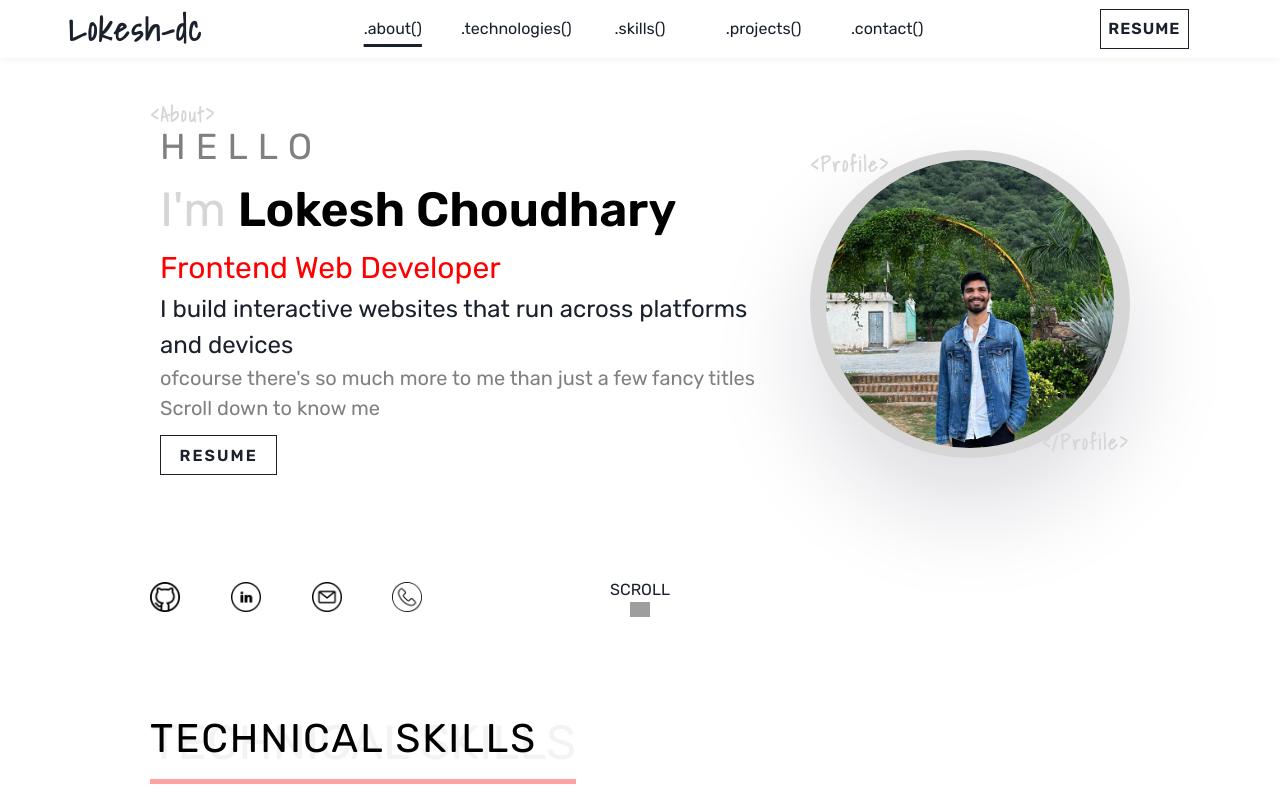
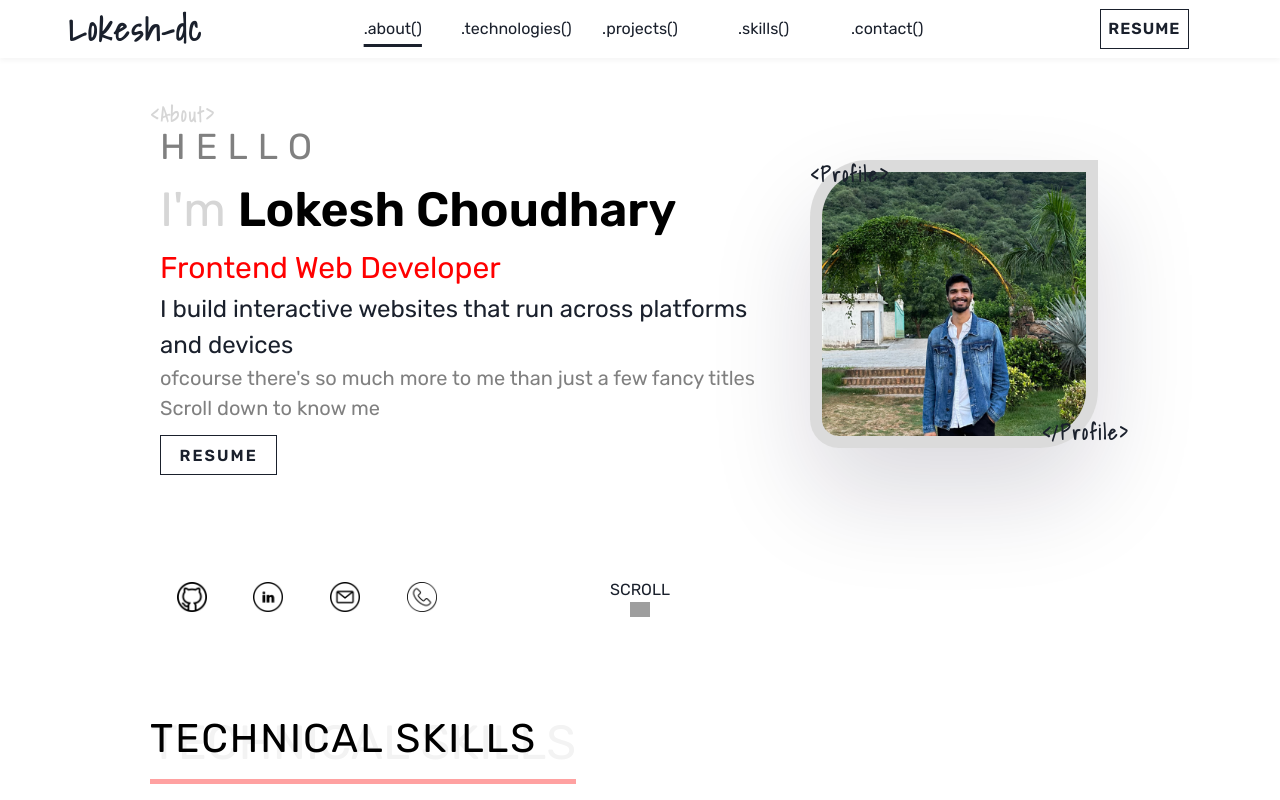
Before and after one commit to lokesh-dc/lokesh-dc.github.io, a React (Create React App) app: page / in a window 1280 px wide. Shown: the top 800 px of the page. Built offline with nearby package versions, Linux system fonts and the light colour scheme; grey boxes are pictures that could not be loaded.

Commit message:
Skills updated

```diff
--- a/src/App.js
+++ b/src/App.js
@@ -24,10 +24,10 @@ function App() {
 			>
 				<About />
 				<TechStack />
+				<Projects />
+				{/* <Statistics /> */}
 				<Skills />
-				<Projects />
-				<Statistics />
-				<GitCalendar />
+				{/* <GitCalendar /> */}
 				<Contact />
 			</Grid>
 		</Grid>
--- a/src/components/About.jsx
+++ b/src/components/About.jsx
@@ -29,7 +29,7 @@ export default function About() {
 					lg: "1fr 1fr 1fr",
 				}}
 				gap={5}
-				my={{ base: 0, sm: 10, md: 10, lg: 10 }}
+				my={{ base: 5, sm: 10, md: 10, lg: 10 }}
 			>
 				<SocialMediaIcons />
 				<Grid justifyContent="center" cursor="pointer">
--- a/src/components/Navbar.jsx
+++ b/src/components/Navbar.jsx
@@ -51,6 +51,15 @@ export default function Navbar() {
 					.technologies()
 				</Link>
 				<Link
+					to="projects-section"
+					spy={true}
+					smooth={true}
+					offset={-90}
+					duration={500}
+				>
+					.projects()
+				</Link>
+				<Link
 					to="skills-section"
 					spy={true}
 					smooth={true}
@@ -58,15 +67,6 @@ export default function Navbar() {
 					duration={500}
 				>
 					.skills()
-				</Link>
-				<Link
-					to="projects-section"
-					spy={true}
-					smooth={true}
-					offset={-90}
-					duration={500}
-				>
-					.projects()
 				</Link>
 				<Link
 					to="contact-section"
--- a/src/components/Profile.jsx
+++ b/src/components/Profile.jsx
@@ -4,23 +4,23 @@ export default function Profile() {
 	let str = "<Profile>";
 	let str2 = "</Profile>";
 	return (
-		<Box
-			id="profile"
-			pos="relative"
-			boxShadow="rgba(17, 12, 46, 0.15) 0px 48px 100px 0px;"
-		>
+		<Box pos="relative">
 			<Img
-				src={require("../Resources/profile.jpg")}
+				src={require("../Resources/profile.jpeg")}
 				alt="Lokesh-Choudhary-Profile"
 				w="90%"
-				borderRadius={"50%"}
+				borderRadius={"20% 0 20% 10%"}
 				fetchPriority="high"
+				boxShadow="rgba(17, 12, 46, 0.15) 0px 48px 100px 0px;"
+				backgroundColor={"rgba(0,0,0,0.14)"}
+				padding={"3"}
 			/>
 
 			<Text
 				className="logo"
 				fontSize="xl"
-				color="#d6d6d6"
+				// color="#d6d6d6"
+				color={"black.200"}
 				pos="absolute"
 				top="0"
 				left="0"
@@ -31,7 +31,8 @@ export default function Profile() {
 			<Text
 				className="logo"
 				fontSize="xl"
-				color="#d6d6d6"
+				// color="#d6d6d6"
+				color={"black.200"}
 				pos="absolute"
 				bottom="0"
 				right="0"
--- a/src/components/SocialMediaIcons.jsx
+++ b/src/components/SocialMediaIcons.jsx
@@ -1,16 +1,10 @@
-import { Grid } from "@chakra-ui/react";
+import { Flex, Grid } from "@chakra-ui/react";
 
 export default function SocialMediaIcons() {
 	return (
-		<Grid
-			templateColumns={{
-				base: "repeat(4,1fr)",
-				sm: "repeat(4,1fr)",
-				md: "repeat(4,1fr)",
-				lg: "repeat(4,1fr)",
-			}}
-			gap="10px"
-			justifyContent="center"
+		<Flex
+			gap="20px"
+			justifyContent="space-evenly"
 			alignItems="center"
 			px={{ base: 10, sm: 0 }}
 			id="contact-icons"
@@ -39,6 +33,6 @@ export default function SocialMediaIcons() {
 			<a href="tel:9172659994">
 				<img src={require("../Resources/icons/phone.png")} alt="call-me" />
 			</a>
-		</Grid>
+		</Flex>
 	);
 }
```
Also changed, not shown: src/Resources/profile.jpeg (added), src/Resources/profile.jpg (deleted).
